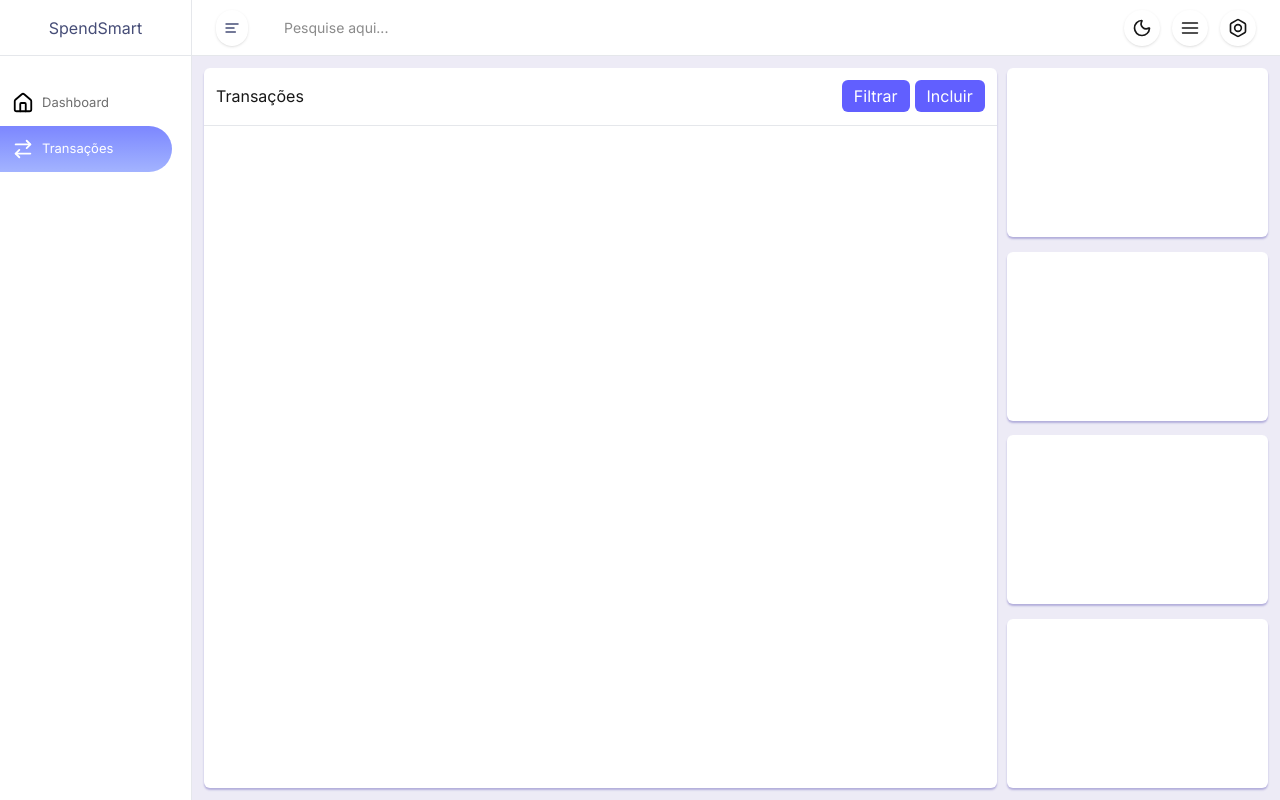
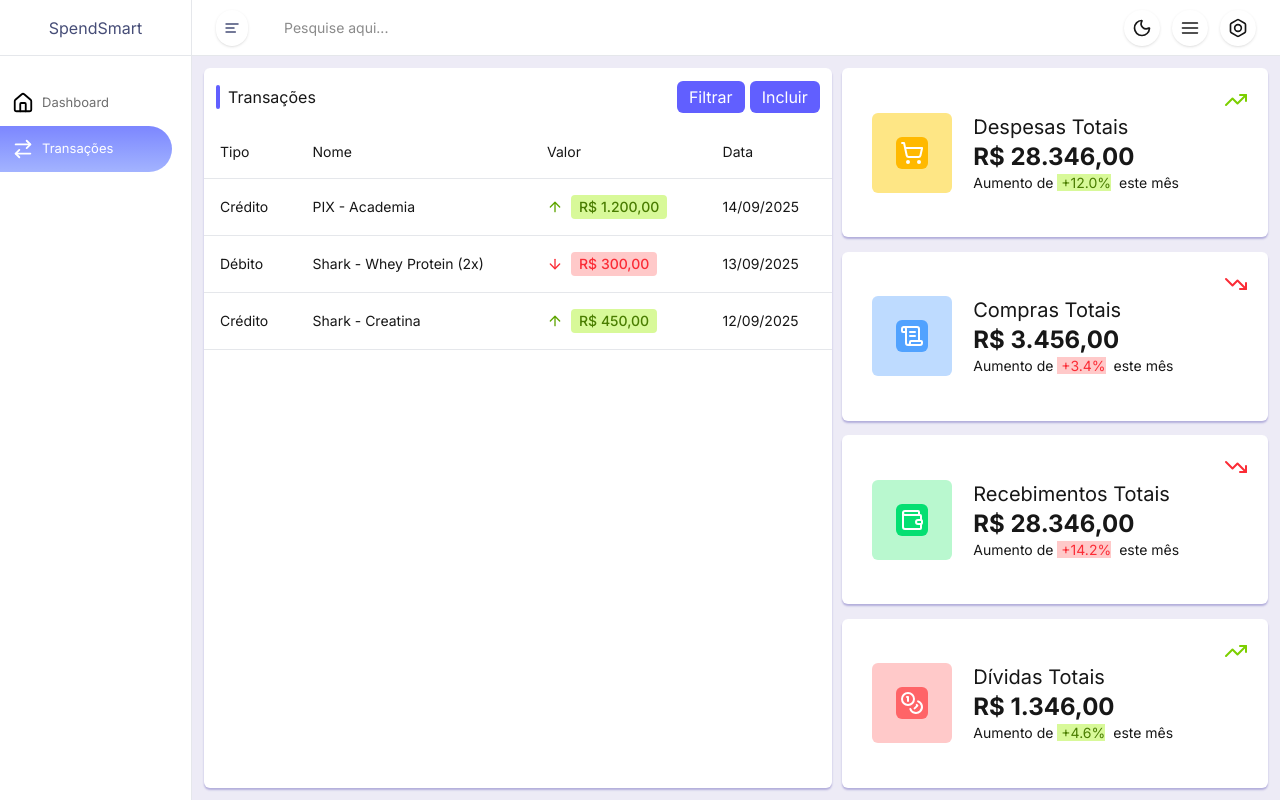
Before and after one commit to brenohmoreira/SpendSmart, a Next.js app in the folder app/: page /transacoes in a window 1280 px wide. Built offline with nearby package versions, Linux system fonts and the light colour scheme.

Commit message:
feat: transaction interface (grid)

```diff
--- a/app/src/app/(protected)/transacoes/page.tsx
+++ b/app/src/app/(protected)/transacoes/page.tsx
@@ -3,17 +3,15 @@ import CardsComponent from "@/components/TransacaoComponent/CardsComponent";
 
 export default function Transacoes() {
     return (
-        <>
-            <div className="w-full h-full p-3">
-                <div className="w-full h-[100%] flex row gap-[1%]">
-                    <div className="w-[74.5%] h-full">
-                        <TransacaoComponent/>
-                    </div>
-                    <div className="w-[24.5%] h-full">
-                        <CardsComponent/>
-                    </div>
+        <div className="w-full h-auto lg:h-full p-3">
+            <div className="w-full h-auto lg:h-[100%] flex flex-col lg:flex-row gap-[1%]">
+                <div className="w-full lg:w-[59%] 2xl:w-[69.5%] h-full">
+                    <TransacaoComponent/>
+                </div>
+                <div className="w-full mt-3 lg:mt-0 lg:w-[40%] 2xl:w-[29.5%] h-full">
+                    <CardsComponent/>
                 </div>
             </div>
-        </>
+        </div>
     )
 }
--- /dev/null
+++ b/app/src/components/CardComponent/index.tsx
@@ -0,0 +1,36 @@
+import { LucideIcon } from "lucide-react";
+
+interface CardProps {
+  title: string;
+  value: string;
+  variation: string;
+  variationColor: string;
+  icon: LucideIcon;
+  iconBg: string;
+  iconColor: string;
+  trendIcon: LucideIcon;
+  trendColor: string;
+}
+
+export default function CardComponent ({ title, value, variation, variationColor, icon: Icon, iconBg, iconColor, trendIcon: TrendIcon, trendColor }: CardProps) {
+  return (
+    <div className="w-full md:w-[49%] lg:w-full bg-white rounded-md shadow-[var(--shadow-container-base)] p-2 flex items-center flex-row relative min-h-[200px] lg:min-h-0 h-[24%]">
+
+      <div className="w-[30%] h-full flex items-center justify-center">
+        <div className={`${iconBg} p-6 rounded-md`}>
+          <Icon size={32} color="white" className={`${iconColor} p-1 rounded-md`} />
+        </div>
+      </div>
+
+      <div className="w-[70%] h-full flex flex-col items-start justify-center">
+        <h4 className="text-xl">{title}</h4>
+        <h3 className="text-2xl font-bold">{value}</h3>
+        <span className="text-sm">
+          {variation.includes("-") ? "Diminuição" : "Aumento"} de{" "} <span className={`pl-1 mr-1 ${variationColor}`}>{variation}</span> este mês
+        </span>
+      </div>
+
+      <TrendIcon className={`absolute top-[20px] right-[20px] ${trendColor}`} />
+    </div>
+  );
+}
--- a/app/src/components/TransacaoComponent/CardsComponent/index.tsx
+++ b/app/src/components/TransacaoComponent/CardsComponent/index.tsx
@@ -1,17 +1,59 @@
+import { Coins, ScrollText, ShoppingCart, TrendingDown, TrendingUp, Wallet } from "lucide-react"
+import CardComponent from "@/components/CardComponent"
+
+const cardData = [
+  {
+    title: "Despesas Totais",
+    value: "R$ 28.346,00",
+    variation: "+12.0%",
+    variationColor: "bg-lime-200 text-lime-700",
+    icon: ShoppingCart,
+    iconBg: "bg-amber-200",
+    iconColor: "bg-amber-400",
+    trendIcon: TrendingUp,
+    trendColor: "text-lime-500"
+  },
+  {
+    title: "Compras Totais",
+    value: "R$ 3.456,00",
+    variation: "+3.4%",
+    variationColor: "bg-red-200 text-red-500",
+    icon: ScrollText,
+    iconBg: "bg-blue-200",
+    iconColor: "bg-blue-400",
+    trendIcon: TrendingDown,
+    trendColor: "text-red-500"
+  },
+  {
+    title: "Recebimentos Totais",
+    value: "R$ 28.346,00",
+    variation: "+14.2%",
+    variationColor: "bg-red-200 text-red-500",
+    icon: Wallet,
+    iconBg: "bg-green-200",
+    iconColor: "bg-green-400",
+    trendIcon: TrendingDown,
+    trendColor: "text-red-500"
+  },
+  {
+    title: "Dívidas Totais",
+    value: "R$ 1.346,00",
+    variation: "+4.6%",
+    variationColor: "bg-lime-200 text-lime-700",
+    icon: Coins,
+    iconBg: "bg-red-200",
+    iconColor: "bg-red-400",
+    trendIcon: TrendingUp,
+    trendColor: "text-lime-500"
+  }
+];
+
 export default function CardsComponent() {
-    return (
-        <div className="w-full h-full flex flex-col justify-between items-center gap-[2%]">
-            <div className="w-full h-[24%] bg-white rounded-md shadow-[var(--shadow-container-base)]">
-            </div>
-
-            <div className="w-full h-[24%] bg-white rounded-md shadow-[var(--shadow-container-base)]">
-            </div>
-
-            <div className="w-full h-[24%] bg-white rounded-md shadow-[var(--shadow-container-base)]">
-            </div>
-
-            <div className="w-full h-[24%] bg-white rounded-md shadow-[var(--shadow-container-base)]">
-            </div>
-        </div>
-    )
+  return (
+    <div className="w-full h-full flex flex-row flex-wrap lg:flex-nowrap lg:flex-col justify-between items-center gap-x-[1%] gap-y-4 lg:gap-y-[2%]">
+      {cardData.map((card, index) => (
+        <CardComponent key={index} {...card} />
+      ))}
+    </div>
+  )
 }
--- a/app/src/components/TransacaoComponent/index.tsx
+++ b/app/src/components/TransacaoComponent/index.tsx
@@ -1,26 +1,66 @@
-import { Plus, Search } from "lucide-react";
+import { ArrowDown, ArrowUp } from "lucide-react"
 
 export default function TransacaoComponent() {
+    const transacoes = [
+        { tipo: "Crédito", nome: "PIX - Academia", valor: "R$ 1.200,00", data: "14/09/2025", direcao: "Entrada" },
+        { tipo: "Débito", nome: "Shark - Whey Protein (2x)", valor: "R$ 300,00", data: "13/09/2025", direcao: "Saída" },
+        { tipo: "Crédito", nome: "Shark - Creatina", valor: "R$ 450,00", data: "12/09/2025", direcao: "Entrada" },
+    ]
+
     return (
-        <div className="w-full h-full bg-white rounded-md shadow-[var(--shadow-container-base)]">
-            <div className="w-full h-[8%] border-b-gray-200 border-b-1">
+        <div className="w-full min-h-[70vh] lg:h-full bg-white rounded-md shadow-[var(--shadow-container-base)]">
+            <div className="w-full h-[8%]">
                 <div className="w-full h-full flex items-center justify-between p-3">
-                    <h3> Transações </h3>
+                    <div className="flex flex-row items-center gap-2">
+                        <div className="h-6 w-1 bg-indigo-500 rounded-full"></div>
+                        <h3> Transações </h3>
+                    </div>
 
                     <div className="flex items-center justify-center gap-[5px]">
-                        <button className="px-3 py-1 bg-indigo-500 text-white rounded-md">
-                        Filtrar
+                        <button className="px-3 py-1 bg-indigo-500 text-white rounded-md hover:brightness-90 cursor-pointer transition-all">
+                            Filtrar
                         </button>
-                        <button className="px-3 py-1 bg-indigo-500 text-white rounded-md">
-                        Incluir
+                        <button className="px-3 py-1 bg-indigo-500 text-white rounded-md hover:brightness-90 cursor-pointer transition-all">
+                            Incluir
                         </button>
                     </div>
                 </div>
             </div>
 
-            <div className="w-full h-[92%]">
+            <div className="w-full h-[92%] text-sm">
                 <div className="w-full h-[95%]">
+                    <table className="w-full text-left">
+                        <thead className="border-b-1 border-b-gray-200">
+                            <tr>
+                                <td className="p-4"> Tipo </td>
+                                <td className="p-4"> Nome </td>
+                                <td className="p-4"> Valor </td>
+                                <td className="p-4"> Data </td>
+                            </tr>
+                        </thead>
 
+                        <tbody>
+                            {transacoes.map((transacao, index) => (
+                                <tr className="border-b-1 border-b-gray-200">
+                                    <td className="p-4"> { transacao.tipo } </td>
+                                    <td className="p-4"> { transacao.nome } </td>
+                                    <td className="p-4 flex items-center gap-2 font-medium">
+                                        {transacao.direcao === "Entrada" ? (
+                                            <ArrowUp className="w-4 h-4 text-lime-600" />
+                                        ) : (
+                                            <ArrowDown className="w-4 h-4 text-red-500" />
+                                        )}
+                                        <span className={`px-2 py-0.5 rounded ${
+                                            transacao.direcao === "Entrada" ? "bg-lime-200 text-lime-700" : "bg-red-200 text-red-500"
+                                        }`}>
+                                            {transacao.valor}
+                                        </span>
+                                    </td>
+                                    <td className="p-4"> { transacao.data } </td>
+                                </tr>
+                            ))}
+                        </tbody>
+                    </table>
                 </div>
                 <div className="w-full h-[5%]">
 
```
Also changed, not shown: 1 other file (tests, documents, lock files or other folders).
